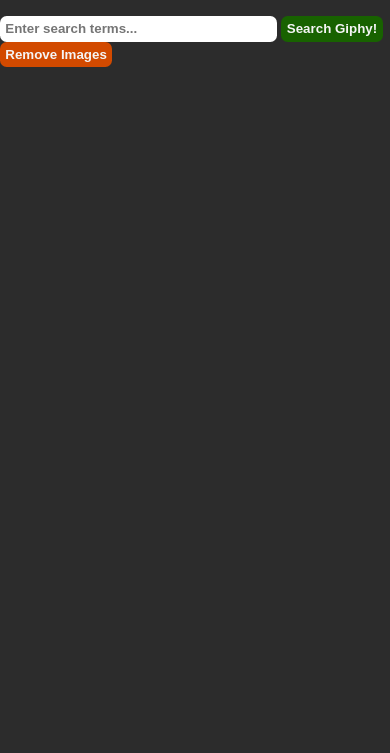
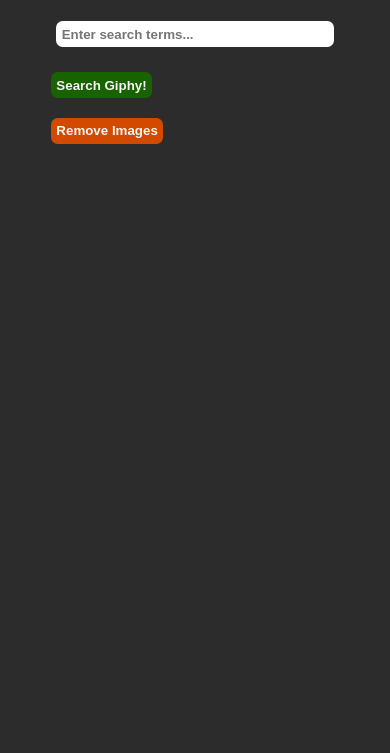
Before and after one commit to Pike1868/ajax-gif-generator, a plain HTML site: page index.html in a window 390 px wide. Shown: the part 91-844 px from the top of the page. Drawn offline with nearby package versions, Linux system fonts and the light colour scheme.

Commit message:
added media queries

```diff
--- a/style.css
+++ b/style.css
@@ -47,6 +47,7 @@ input {
   border: none;
   border-radius: 0.5em;
   font-weight: 600;
+  margin: 0.4em;
 }
 
 #search {
@@ -63,6 +64,20 @@ input {
   color: whitesmoke;
 }
 
-.gif{
+.gif {
   margin: 1em 0;
 }
+
+@media screen and (max-width: 600px) {
+  button {
+    display: flex;
+    margin: 1.5em 0;
+  }
+
+  .grid-container {
+    display: grid;
+    grid-template-columns: repeat(1, 1fr);
+    height: inherit;
+    width: 40%;
+  }
+}
```
